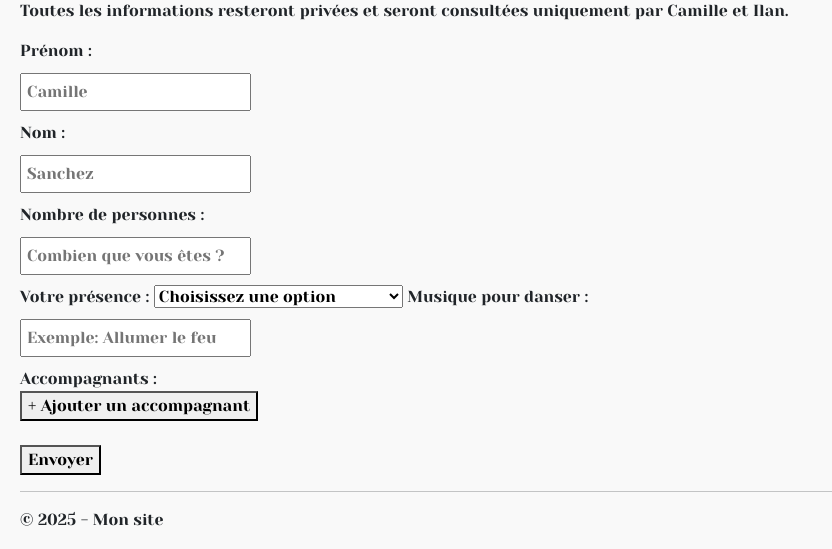
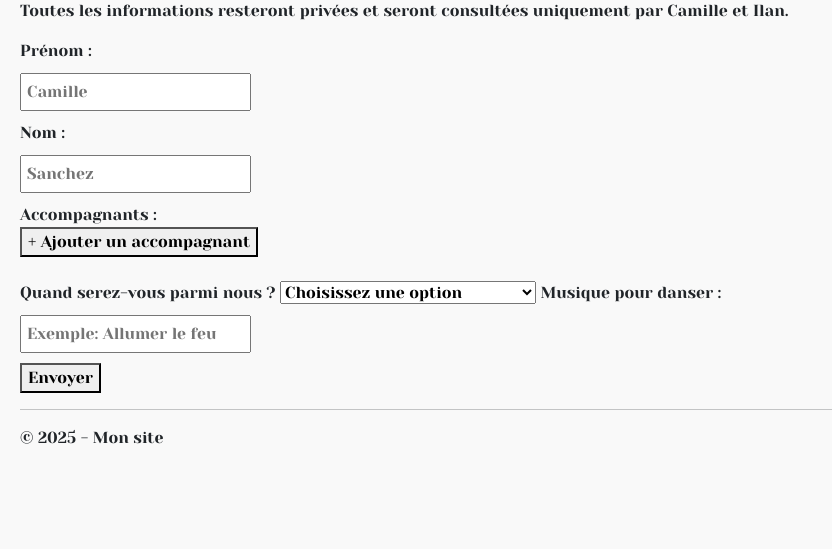
Before and after one commit to MooChep/wedding-site, a PHP site: page /contact in a window 1280 px wide. Shown: the part 159-708 px from the top of the page, without its empty margins (0-832 px from the left). Run offline with PHP 8.4, Linux system fonts and the light colour scheme.

Commit message:
modifs formulaire rsvp

```diff
--- a/contact.php
+++ b/contact.php
@@ -12,25 +12,22 @@
     <label>Nom :</label>
     <input type="text" name="nom" placeholder="Sanchez" required>
 
-    <label>Nombre de personnes :</label>
-    <input type="number" name="nb_personnes" min="1" placeholder="Combien que vous êtes ?" required>
+    <label>Accompagnants :</label>
+<div id="accompagnants-container"></div>
+<button type="button" onclick="ajouterAccompagnant()">+ Ajouter un accompagnant</button><br><br>
 
-    <label>Votre présence :</label>
+     <label>Quand serez-vous parmi nous ?</label>
     <select name="presence" required>
         <option value="" disabled selected>Choisissez une option</option>
-        <option value="0">Malheureusement, non</option>
-        <option value="1">Seulement au vin d'honneur</option>
-        <option value="2">Seulement au repas</option>
-        <option value="3">Tout le samedi</option>
-        <option value="4">Samedi et dimanche</option>
+        <option value="4">Tout le samedi</option>
+        <option value="5">Samedi et dimanche</option>
+        <option value="2">Seulement au vin d'honneur</option>
+        <option value="3">Seulement au repas</option>
+        <option value="1">Impossible d'être parmi vous</option>
     </select>
 
     <label>Musique pour danser :</label>
     <input type="text" name="musique" placeholder="Exemple: Allumer le feu">
-
-    <label>Accompagnants :</label>
-<div id="accompagnants-container"></div>
-<button type="button" onclick="ajouterAccompagnant()">+ Ajouter un accompagnant</button><br><br>
 
 
     <button type="submit">Envoyer</button>
@@ -60,7 +57,6 @@ function ajouterAccompagnant() {
 if ($_SERVER["REQUEST_METHOD"] === "POST") {
     $nom = $_POST['nom'];
     $prenom = $_POST['prenom'];
-    $nb_personnes = intval($_POST['nb_personnes']);
     $presence = intval($_POST['presence']);
     $musique = $_POST['musique'] ?? null;
 
```
